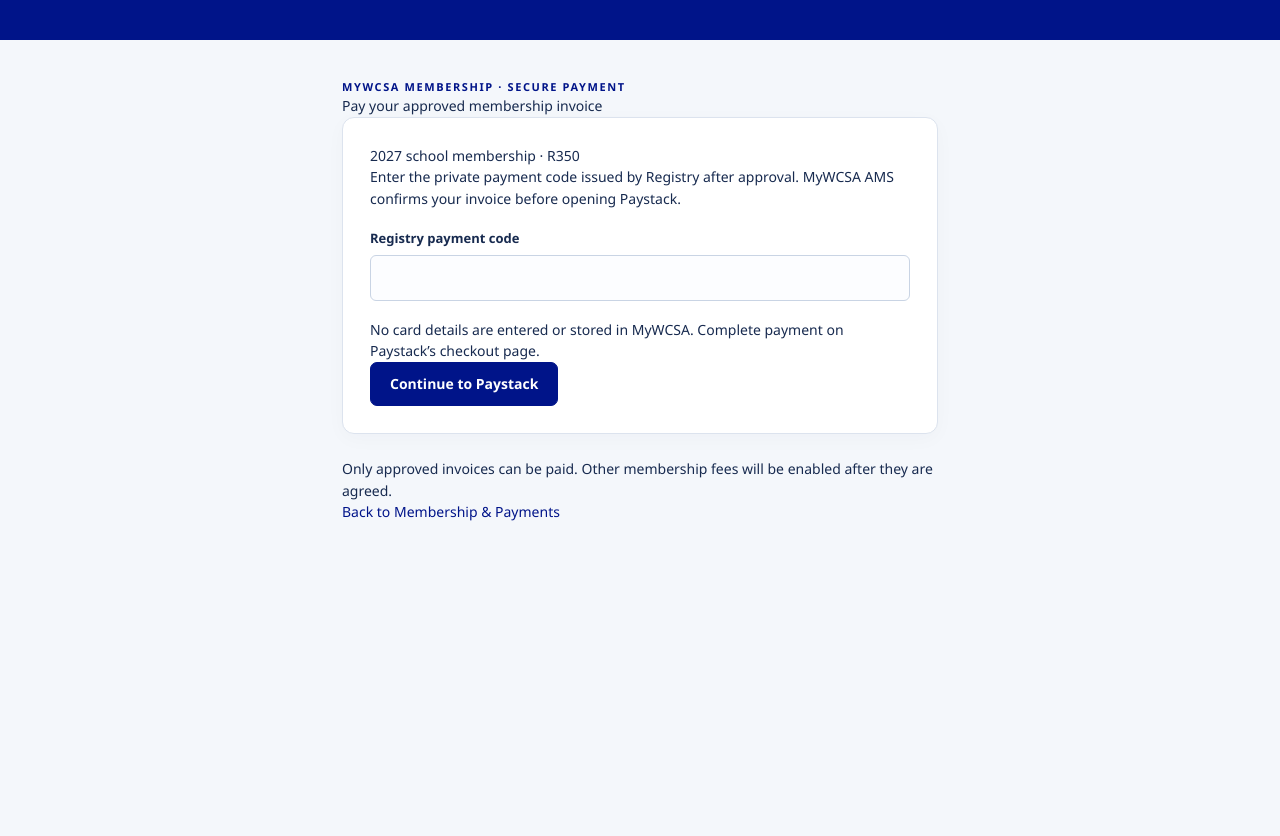
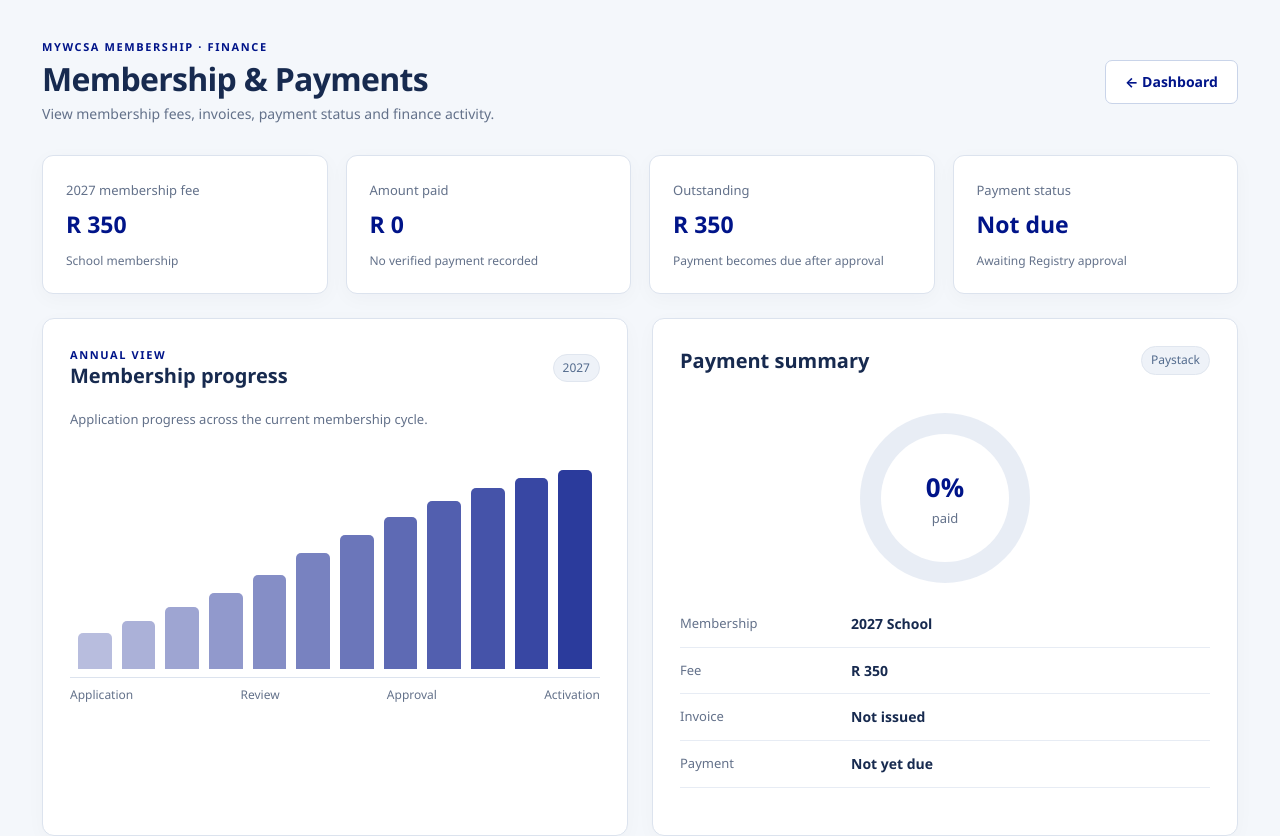
Before and after one commit to mywcsa/mywcsa_dev, a Next.js app: page /membership/payments in a window 1280 px wide. Shown: the top 836 px of the page. Built offline with nearby package versions, Linux system fonts and the light colour scheme.

Commit message:
Replace standalone payment-code page with membership finance dashboard

```diff
--- a/app/membership/payments/page.tsx
+++ b/app/membership/payments/page.tsx
@@ -1,2 +1,64 @@
-import PaymentForm from "./payment-form";
-export default function PaymentsPage() { return <PaymentForm />; }
+import Link from "next/link";
+import s from "../portal.module.css";
+
+const money = (value: number) => new Intl.NumberFormat("en-ZA", { style: "currency", currency: "ZAR", maximumFractionDigits: 0 }).format(value);
+
+export default function PaymentsPage() {
+  const billed = 350;
+  const paid = 0;
+  const outstanding = billed - paid;
+  const months = [18, 24, 31, 38, 47, 58, 67, 76, 84, 91, 96, 100];
+  const statusRows = [
+    ["Membership application", "Submitted", "Registry review"],
+    ["Invoice", "Pending approval", "Generated after approval"],
+    ["Payment", "Not due", "Paystack enabled when invoice is approved"],
+    ["Membership", "Pending", "Activated after verified settlement"],
+  ];
+
+  return <div className={`${s.portal} ${s.paymentPage}`}>
+    <main className={s.main}>
+      <div className={s.pageTitle}>
+        <div><p className={s.eyebrow}>MYWCSA MEMBERSHIP · FINANCE</p><h1>Membership & Payments</h1><p>View membership fees, invoices, payment status and finance activity.</p></div>
+        <Link className={s.secondary} href="/membership/dashboard">← Dashboard</Link>
+      </div>
+
+      <div className={s.stats}>
+        <div><span>2027 membership fee</span><strong>{money(billed)}</strong><small>School membership</small></div>
+        <div><span>Amount paid</span><strong>{money(paid)}</strong><small>No verified payment recorded</small></div>
+        <div><span>Outstanding</span><strong>{money(outstanding)}</strong><small>Payment becomes due after approval</small></div>
+        <div><span>Payment status</span><strong>Not due</strong><small>Awaiting Registry approval</small></div>
+      </div>
+
+      <div className={s.twoColumns}>
+        <section className={s.panel}>
+          <div className={s.panelHeading}><div><p className={s.eyebrow}>ANNUAL VIEW</p><h2>Membership progress</h2></div><span className={s.pill}>2027</span></div>
+          <p className={s.muted}>Application progress across the current membership cycle.</p>
+          <div style={{height:230,display:"flex",alignItems:"end",gap:10,padding:"22px 8px 8px",borderBottom:"1px solid #dce3ee"}} aria-label="Membership progress graph">
+            {months.map((v,i)=><div key={i} style={{flex:1,minWidth:12,display:"flex",height:"100%",alignItems:"end"}} title={`${v}%`}><div style={{width:"100%",height:`${v}%`,background:"var(--blue)",borderRadius:"5px 5px 0 0",opacity:.28 + i*.05}} /></div>)}
+          </div>
+          <div style={{display:"flex",justifyContent:"space-between",fontSize:12,color:"#63718a",paddingTop:8}}><span>Application</span><span>Review</span><span>Approval</span><span>Activation</span></div>
+        </section>
+
+        <section className={s.panel}>
+          <div className={s.panelHeading}><h2>Payment summary</h2><span className={s.pill}>Paystack</span></div>
+          <div style={{display:"grid",placeItems:"center",padding:"18px 0"}}>
+            <div style={{width:170,height:170,borderRadius:"50%",background:`conic-gradient(var(--blue) ${paid/billed*100}%, #e8edf5 0)`,display:"grid",placeItems:"center"}}>
+              <div style={{width:128,height:128,borderRadius:"50%",background:"white",display:"grid",placeItems:"center",textAlign:"center"}}><div><strong style={{display:"block",fontSize:26,color:"var(--blue)"}}>0%</strong><span className={s.muted}>paid</span></div></div>
+            </div>
+          </div>
+          <dl className={s.details}><div><dt>Membership</dt><dd>2027 School</dd></div><div><dt>Fee</dt><dd>{money(billed)}</dd></div><div><dt>Invoice</dt><dd>Not issued</dd></div><div><dt>Payment</dt><dd>Not yet due</dd></div></dl>
+        </section>
+      </div>
+
+      <section className={s.panel}>
+        <div className={s.panelHeading}><div><h2>Application & payment status</h2><p className={s.muted}>Registry and finance workflow for this membership.</p></div></div>
+        <div className={s.tableWrap}><table><thead><tr><th>Stage</th><th>Status</th><th>Next action</th></tr></thead><tbody>{statusRows.map(row=><tr key={row[0]}><td><strong>{row[0]}</strong></td><td><span className={s.pill}>{row[1]}</span></td><td>{row[2]}</td></tr>)}</tbody></table></div>
+      </section>
+
+      <div className={s.twoColumns}>
+        <section className={s.panel}><div className={s.panelHeading}><h2>Invoices & receipts</h2></div><div className={s.empty}><span className={s.emptyIcon}>▤</span><h3>No invoice issued yet</h3><p>When Registry approves the membership application, the approved invoice will appear here automatically. Payment will then be available against that invoice.</p></div></section>
+        <section className={s.panel}><div className={s.panelHeading}><h2>Finance help</h2></div><p>Questions about membership fees, invoices, declined payments or payment verification can be handled by WCSA Finance.</p><p><strong>Finances@wcsports.co.za</strong></p><p className={s.muted}>Card details are never stored by MyWCSA. Approved online payments are completed through Paystack.</p></section>
+      </div>
+    </main>
+  </div>;
+}
```
